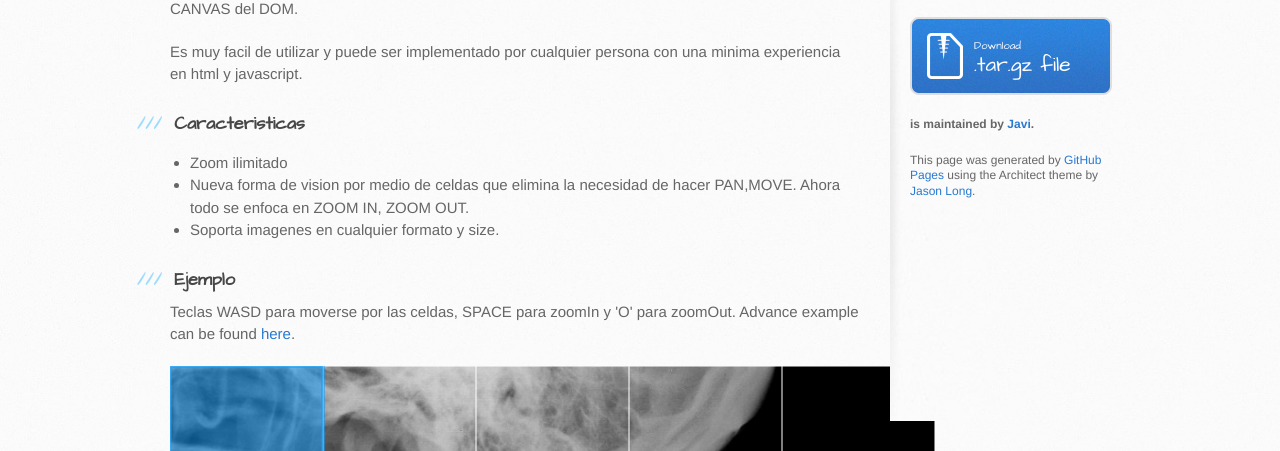
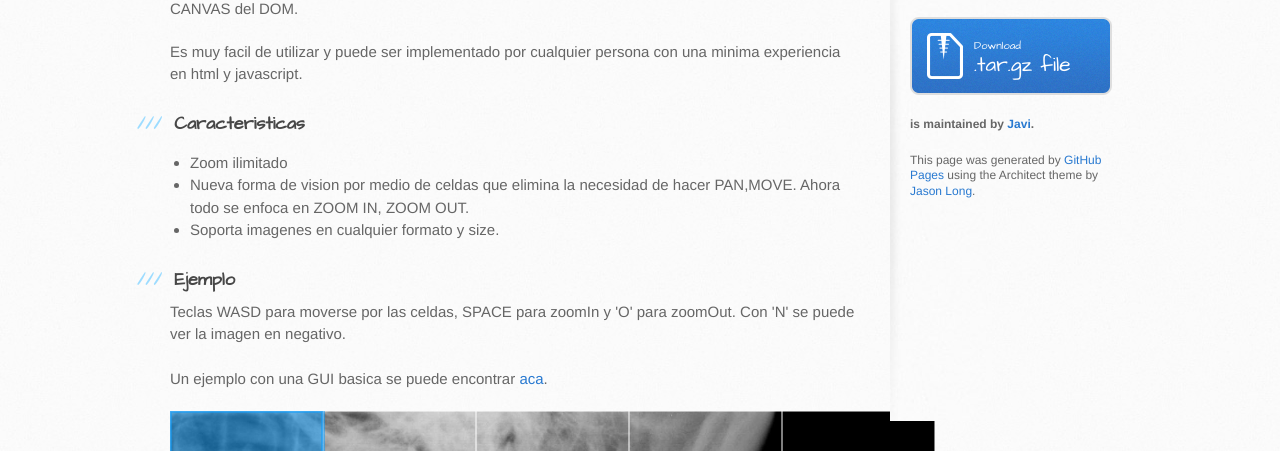
Before and after one commit to Quadramma/zoomit, a plain HTML site: page index.html in a window 1280 px wide. Shown: the part 349-800 px from the top of the page. Drawn offline with Linux system fonts and the light colour scheme.

Commit message:
Example improved.

```diff
--- a/index.html
+++ b/index.html
@@ -50,7 +50,8 @@ Caracteristicas</h3>
 <a id="welcome-to-github-pages" class="anchor" href="#welcome-to-github-pages" aria-hidden="true"><span class="octicon octicon-link"></span></a>
 Ejemplo</h3>
 
-<p>Teclas WASD para moverse por las celdas, SPACE para zoomIn y 'O' para zoomOut. Advance example can be found <a href="test">here</a>.</p>
+<p>Teclas WASD para moverse por las celdas, SPACE para zoomIn y 'O' para zoomOut. Con 'N' se puede ver la imagen en negativo.
+<br><br>Un ejemplo con una GUI basica se puede encontrar <a href="test">aca</a>.</p>
 
 <canvas id="myCanvas" style="margin:0 auto;"></canvas>
 
```
